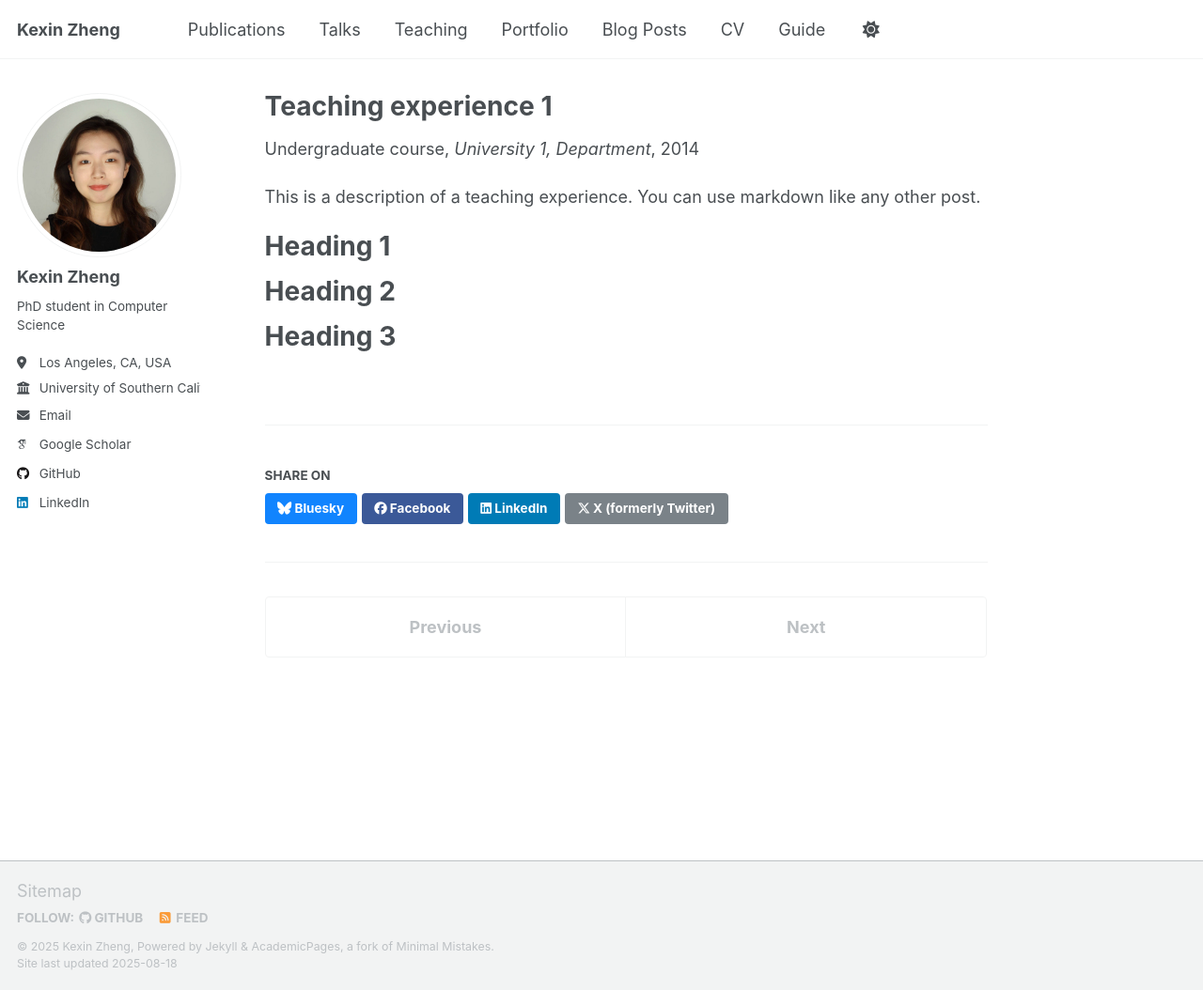
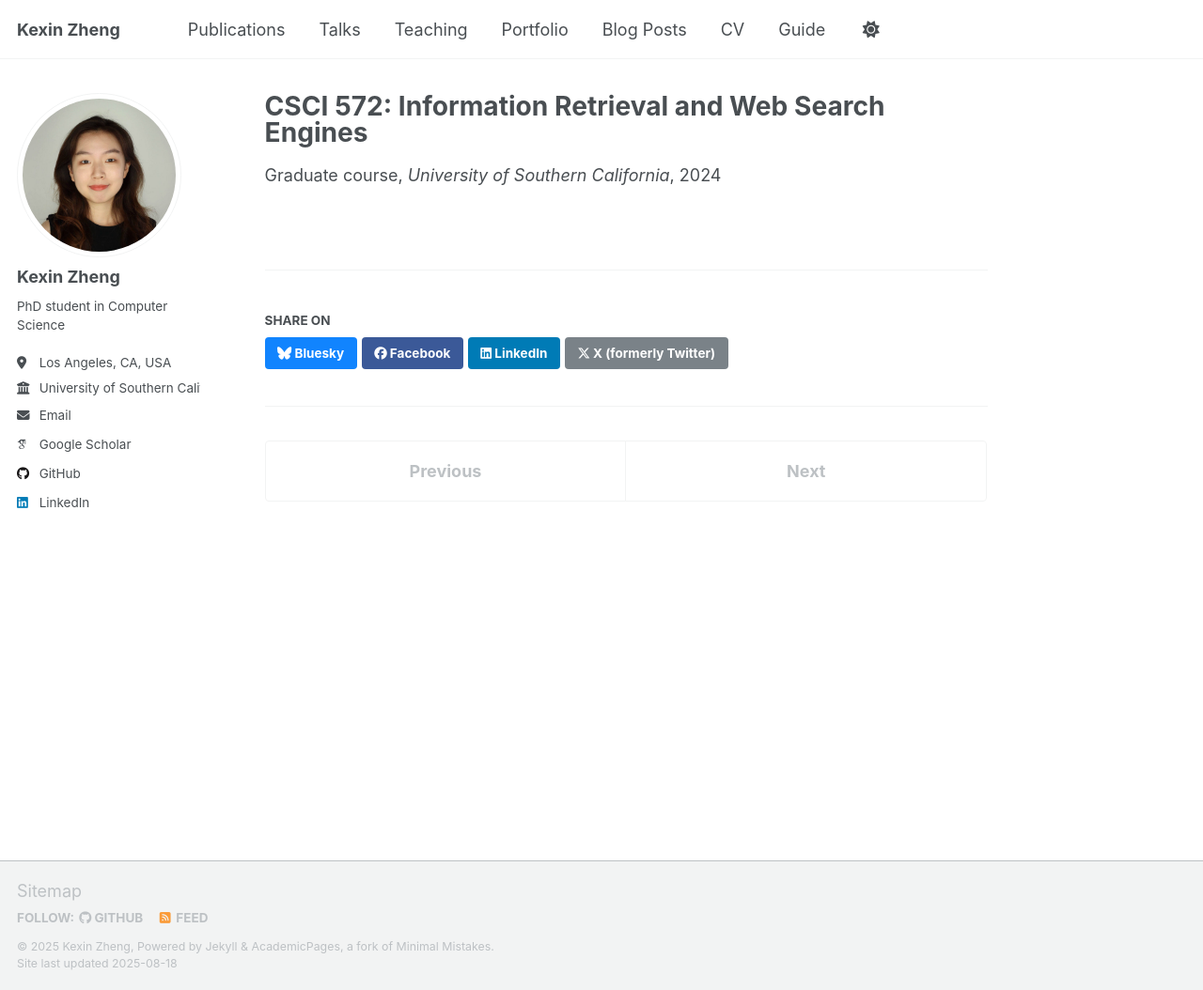
Before and after one commit to kellyzhengusc/kellyzhengusc.github.io, a Jekyll site: the page built from _teaching/2014-spring-teaching-1.md, in a window 1280 px wide and 1054 px high. Shown: the whole window at 94% size. Built offline with Jekyll 4.4.1, drawn with Linux system fonts in a browser that asks for light colours; some web fonts are replaced; a script that is not in the unit is left out.

Commit message:
Update 2014-spring-teaching-1.md

```diff
--- a/_teaching/2014-spring-teaching-1.md
+++ b/_teaching/2014-spring-teaching-1.md
@@ -1,20 +1,8 @@
 ---
-title: "Teaching experience 1"
+title: "CSCI 572: Information Retrieval and Web Search Engines"
 collection: teaching
-type: "Undergraduate course"
-permalink: /teaching/2014-spring-teaching-1
-venue: "University 1, Department"
-date: 2014-01-01
-location: "City, Country"
+type: "Graduate course"
+venue: "University of Southern California"
+date: 2024-08-20
+location: "LA, USA"
 ---
-
-This is a description of a teaching experience. You can use markdown like any other post.
-
-Heading 1
-======
-
-Heading 2
-======
-
-Heading 3
-======
```
